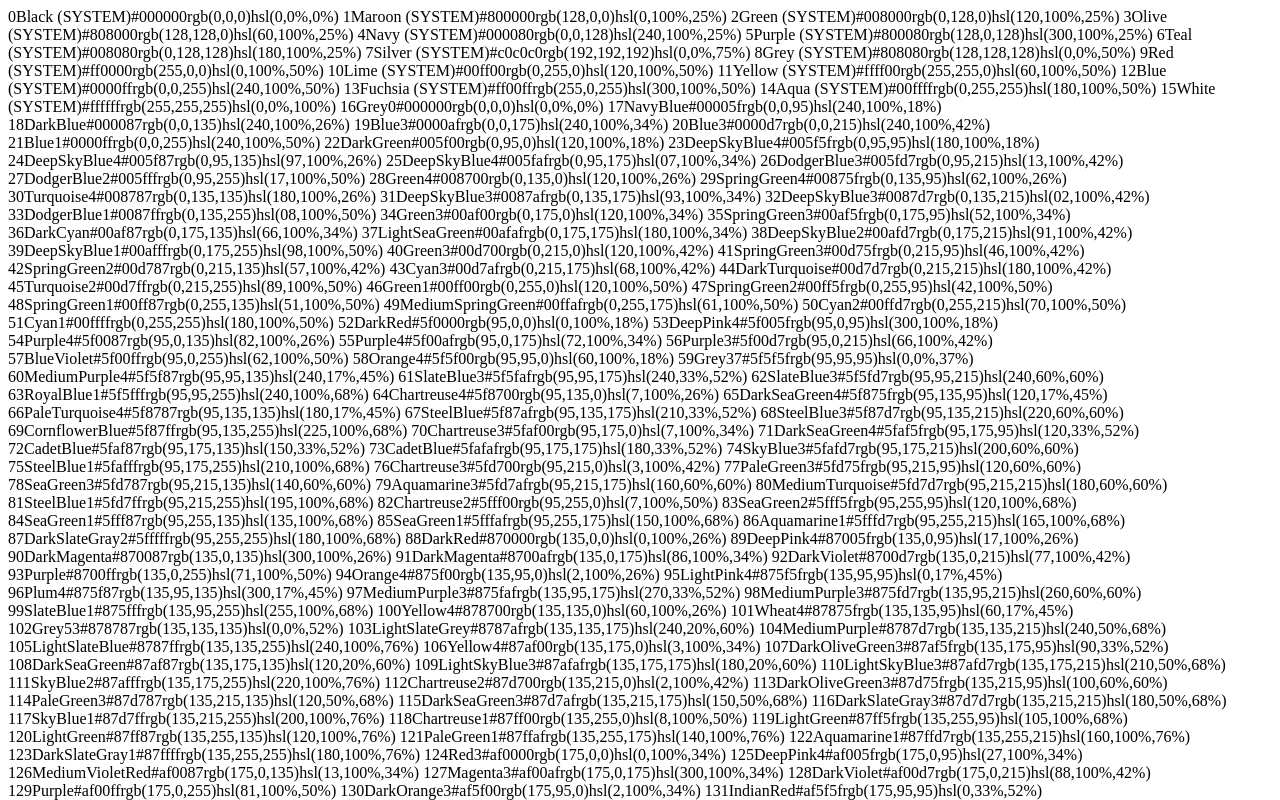
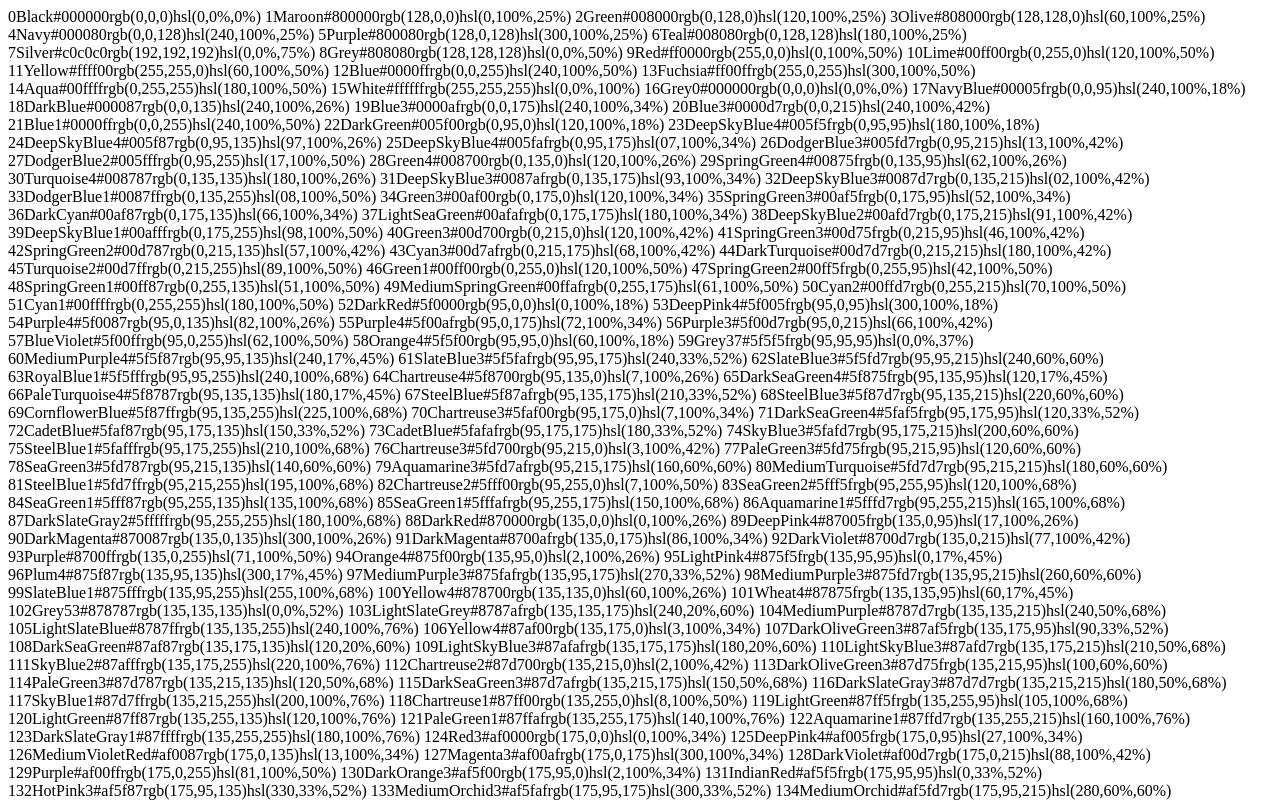
Before and after one commit to gpxlnx/fedora, a plain HTML site: page bin/index.html in a window 1280 px wide. Shown: the top 800 px of the page. Drawn offline with Linux system fonts and the light colour scheme.

Commit message:
colo is no longer dogslow...

```diff
--- a/bin/index.html
+++ b/bin/index.html
@@ -1,19 +1,19 @@
-<td>0</td><td>Black <span>(SYSTEM)</span></td><td>#000000</td><td>rgb(0,0,0)</td><td>hsl(0,0%,0%)</td>
-<td>1</td><td>Maroon <span>(SYSTEM)</span></td><td>#800000</td><td>rgb(128,0,0)</td><td>hsl(0,100%,25%)</td>
-<td>2</td><td>Green <span>(SYSTEM)</span></td><td>#008000</td><td>rgb(0,128,0)</td><td>hsl(120,100%,25%)</td>
-<td>3</td><td>Olive <span>(SYSTEM)</span></td><td>#808000</td><td>rgb(128,128,0)</td><td>hsl(60,100%,25%)</td>
-<td>4</td><td>Navy <span>(SYSTEM)</span></td><td>#000080</td><td>rgb(0,0,128)</td><td>hsl(240,100%,25%)</td>
-<td>5</td><td>Purple <span>(SYSTEM)</span></td><td>#800080</td><td>rgb(128,0,128)</td><td>hsl(300,100%,25%)</td>
-<td>6</td><td>Teal <span>(SYSTEM)</span></td><td>#008080</td><td>rgb(0,128,128)</td><td>hsl(180,100%,25%)</td>
-<td>7</td><td>Silver <span>(SYSTEM)</span></td><td>#c0c0c0</td><td>rgb(192,192,192)</td><td>hsl(0,0%,75%)</td>
-<td>8</td><td>Grey <span>(SYSTEM)</span></td><td>#808080</td><td>rgb(128,128,128)</td><td>hsl(0,0%,50%)</td>
-<td>9</td><td>Red <span>(SYSTEM)</span></td><td>#ff0000</td><td>rgb(255,0,0)</td><td>hsl(0,100%,50%)</td>
-<td>10</td><td>Lime <span>(SYSTEM)</span></td><td>#00ff00</td><td>rgb(0,255,0)</td><td>hsl(120,100%,50%)</td>
-<td>11</td><td>Yellow <span>(SYSTEM)</span></td><td>#ffff00</td><td>rgb(255,255,0)</td><td>hsl(60,100%,50%)</td>
-<td>12</td><td>Blue <span>(SYSTEM)</span></td><td>#0000ff</td><td>rgb(0,0,255)</td><td>hsl(240,100%,50%)</td>
-<td>13</td><td>Fuchsia <span>(SYSTEM)</span></td><td>#ff00ff</td><td>rgb(255,0,255)</td><td>hsl(300,100%,50%)</td>
-<td>14</td><td>Aqua <span>(SYSTEM)</span></td><td>#00ffff</td><td>rgb(0,255,255)</td><td>hsl(180,100%,50%)</td>
-<td>15</td><td>White <span>(SYSTEM)</span></td><td>#ffffff</td><td>rgb(255,255,255)</td><td>hsl(0,0%,100%)</td>
+<td>0</td><td>Black</td><td>#000000</td><td>rgb(0,0,0)</td><td>hsl(0,0%,0%)</td>
+<td>1</td><td>Maroon</td><td>#800000</td><td>rgb(128,0,0)</td><td>hsl(0,100%,25%)</td>
+<td>2</td><td>Green</td><td>#008000</td><td>rgb(0,128,0)</td><td>hsl(120,100%,25%)</td>
+<td>3</td><td>Olive</td><td>#808000</td><td>rgb(128,128,0)</td><td>hsl(60,100%,25%)</td>
+<td>4</td><td>Navy</td><td>#000080</td><td>rgb(0,0,128)</td><td>hsl(240,100%,25%)</td>
+<td>5</td><td>Purple</td><td>#800080</td><td>rgb(128,0,128)</td><td>hsl(300,100%,25%)</td>
+<td>6</td><td>Teal</td><td>#008080</td><td>rgb(0,128,128)</td><td>hsl(180,100%,25%)</td>
+<td>7</td><td>Silver</td><td>#c0c0c0</td><td>rgb(192,192,192)</td><td>hsl(0,0%,75%)</td>
+<td>8</td><td>Grey</td><td>#808080</td><td>rgb(128,128,128)</td><td>hsl(0,0%,50%)</td>
+<td>9</td><td>Red</td><td>#ff0000</td><td>rgb(255,0,0)</td><td>hsl(0,100%,50%)</td>
+<td>10</td><td>Lime</td><td>#00ff00</td><td>rgb(0,255,0)</td><td>hsl(120,100%,50%)</td>
+<td>11</td><td>Yellow</td><td>#ffff00</td><td>rgb(255,255,0)</td><td>hsl(60,100%,50%)</td>
+<td>12</td><td>Blue</td><td>#0000ff</td><td>rgb(0,0,255)</td><td>hsl(240,100%,50%)</td>
+<td>13</td><td>Fuchsia</td><td>#ff00ff</td><td>rgb(255,0,255)</td><td>hsl(300,100%,50%)</td>
+<td>14</td><td>Aqua</td><td>#00ffff</td><td>rgb(0,255,255)</td><td>hsl(180,100%,50%)</td>
+<td>15</td><td>White</td><td>#ffffff</td><td>rgb(255,255,255)</td><td>hsl(0,0%,100%)</td>
 <td>16</td><td>Grey0</td><td>#000000</td><td>rgb(0,0,0)</td><td>hsl(0,0%,0%)</td>
 <td>17</td><td>NavyBlue</td><td>#00005f</td><td>rgb(0,0,95)</td><td>hsl(240,100%,18%)</td>
 <td>18</td><td>DarkBlue</td><td>#000087</td><td>rgb(0,0,135)</td><td>hsl(240,100%,26%)</td>
```
Also changed, not shown: 2 other files.
